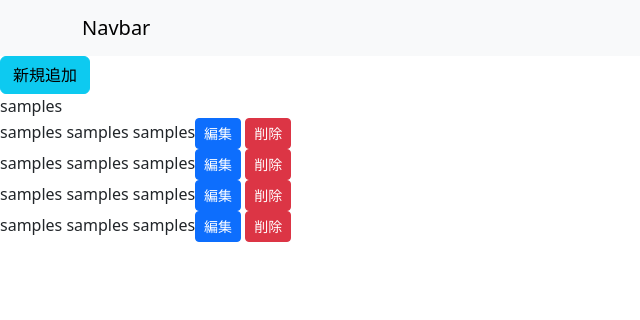
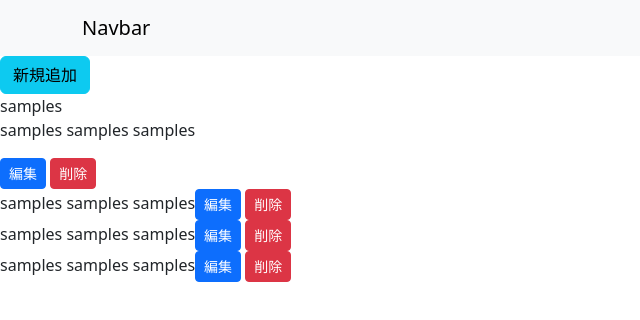
Before and after one commit to yoheihe/react-todo, a React (Create React App) app in the folder todo/: page / in a window 1280 px wide. Shown: the top 320 px of the page, without its empty margins (0-640 px from the left). Built offline with nearby package versions, Linux system fonts and the light colour scheme.

Commit message:
レイアウト作成

```diff
--- a/todo/src/App.css
+++ /dev/null
@@ -1,3 +0,0 @@
-.edit-button {
-  background-color: yellow;
-}
--- a/todo/src/App.js
+++ b/todo/src/App.js
@@ -18,13 +18,14 @@ function BasicExample() {
       <div>
         <Button variant="info">新規追加</Button>
       </div>
+      <div class="center-block">
 
       <Row>
         <Col>samples</Col>
       </Row>
 
-      <div className='toDO'>
-        <p1>samples samples samples</p1>
+      <div>
+        <p class="text-right">samples samples samples</p>
         <Button variant="primary" size="sm">
           編集
         </Button>{' '}
@@ -34,6 +35,7 @@ function BasicExample() {
       </div>
       <div>
         <p1>samples samples samples</p1>
+
         <Button  className="edit-button" variant="primary" size="sm">
           編集
         </Button>{' '}
@@ -59,6 +61,7 @@ function BasicExample() {
           削除
         </Button>
       </div>
+      </div>
     </section>
 
   );
```
